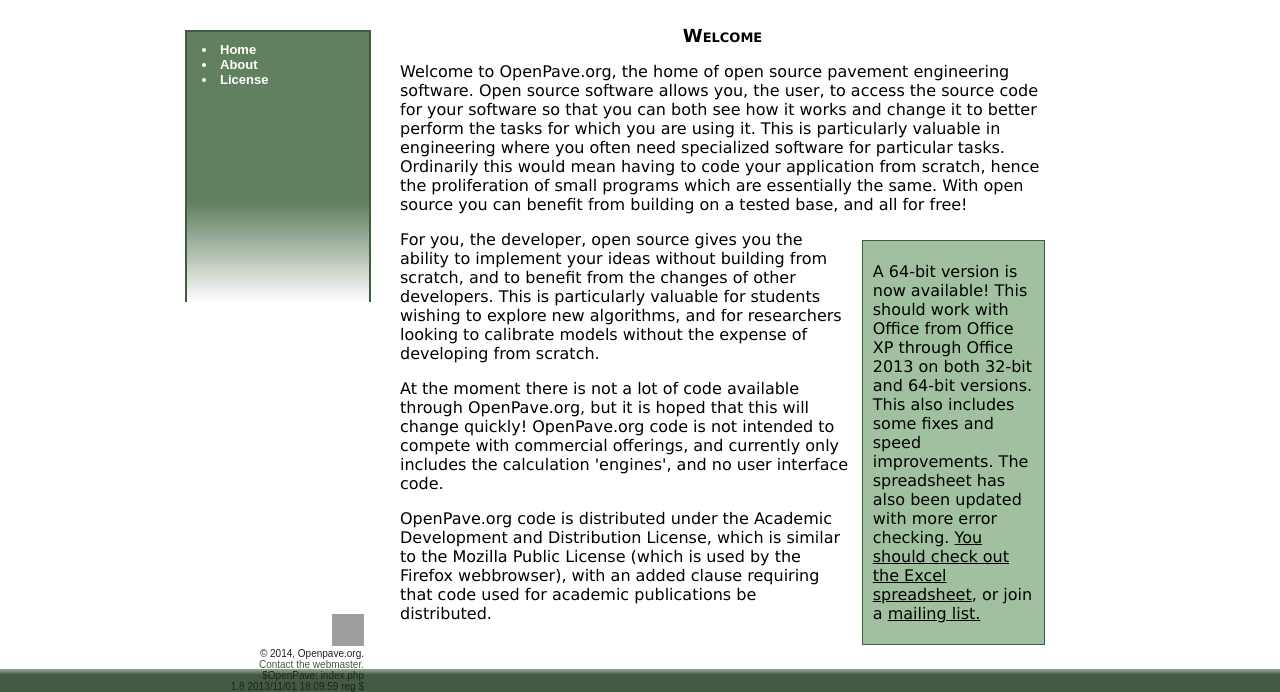
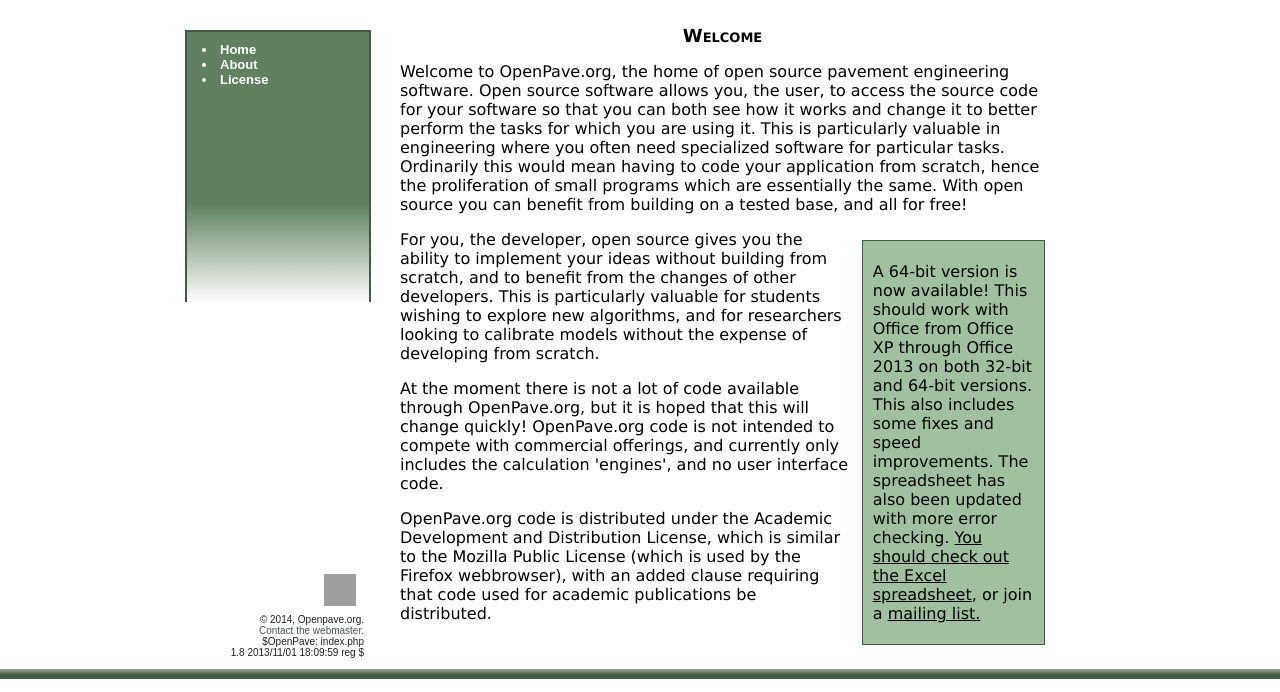
Before and after one commit to openpave/www, a PHP site: page /index.php in a window 1280 px wide. Shown: the part 231-923 px from the top of the page. Run offline with PHP 8.4, Linux system fonts and the light colour scheme; grey boxes are pictures that could not be loaded.

Commit message:
Move the button...

```diff
--- a/css/openpave.css
+++ b/css/openpave.css
@@ -1,7 +1,7 @@
 /*
  *  openpave.css - Global styles for www.openpave.org
  *
- *  $OpenPave: www/css/openpave.css,v 1.13 2009/02/12 02:11:19 reg Exp $
+ *  $OpenPave: www/css/openpave.css,v 1.14 2014/06/20 00:45:48 reg Exp $
  *
  *  The contents of this file are subject to the Academic Development
  *  and Distribution License Version 1.0 (the "License"); you may not
@@ -415,6 +415,20 @@
     color: #202020;
 }
 
+#social {
+    position: absolute;
+    top: -48px;
+    left: 0px;
+    height: 32px;
+    margin: 0px;
+    width: 164px;
+    padding: 8px;
+    font-size: x-small;
+    text-align: right;
+    background-color: transparent;
+    color: #202020;
+}
+
 * html #copyright { /* Another IE6 hack... */
     left: -140px;
 }
--- a/dynamic.inc
+++ b/dynamic.inc
@@ -2,7 +2,7 @@
 /*
  *  dynamic.inc - General functions for dynamic HTML generation
  *
- * $OpenPave: www/dynamic.inc,v 1.14 2014/06/20 00:07:22 reg Exp $
+ * $OpenPave: www/dynamic.inc,v 1.15 2014/06/20 00:45:33 reg Exp $
  *
  *  The contents of this file are subject to the Academic Development
  *  and Distribution License Version 1.0 (the "License"); you may not
@@ -166,11 +166,12 @@
 
 <div id="footer">
  <div id="copyright">
+ <div id="social"
 <a href="//plus.google.com/u/0/114872276418591113496?prsrc=3"
    rel="publisher" target="_top" style="text-decoration:none;">
 <img src="//ssl.gstatic.com/images/icons/gplus-32.png" alt="Google+" style="border:0;width:32px;height:32px;"/>
-</a>
-  <br>&copy; 2014, Openpave.org.<br>
+</a></div>
+  &copy; 2014, Openpave.org.<br>
   <a href="mailto:www@openpave.org">Contact the webmaster.</a><br>
   <span class="op_cvs"><?php
   	 echo str_replace(array('www/',',v','Exp '),array('','<br>',''),$op_cvs);
@@ -191,13 +192,10 @@
 <script type="text/javascript">
 var gaJsHost = (("https:" == document.location.protocol) ? "https://ssl." : "http://www.");
 document.write(unescape("%3Cscript src='" + gaJsHost + "google-analytics.com/ga.js' type='text/javascript'%3E%3C/script%3E"));
-</script>
-<script type="text/javascript">
 var pageTracker = _gat._getTracker("UA-4396026-1");
 pageTracker._initData();
 pageTracker._trackPageview();
 </script>
-
 </body>
 </html>
 <?php
```
